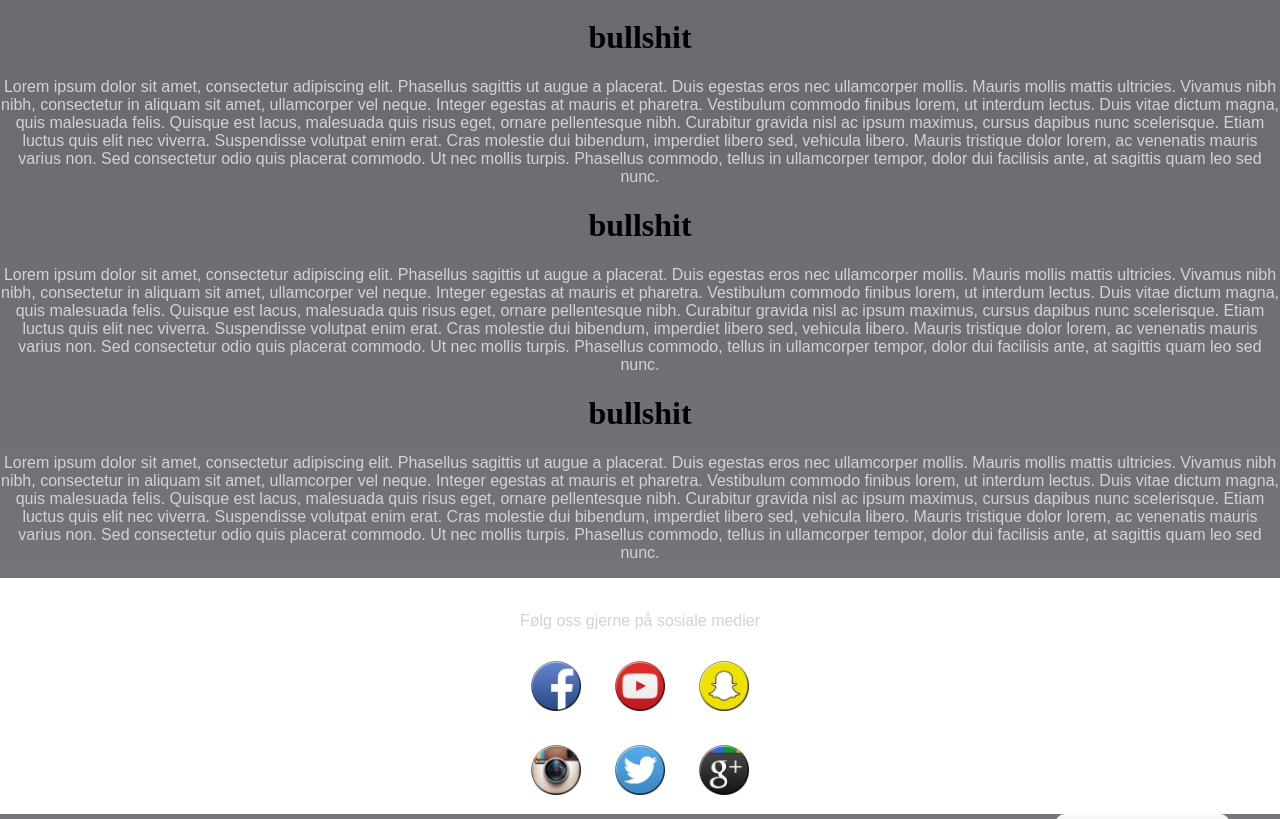
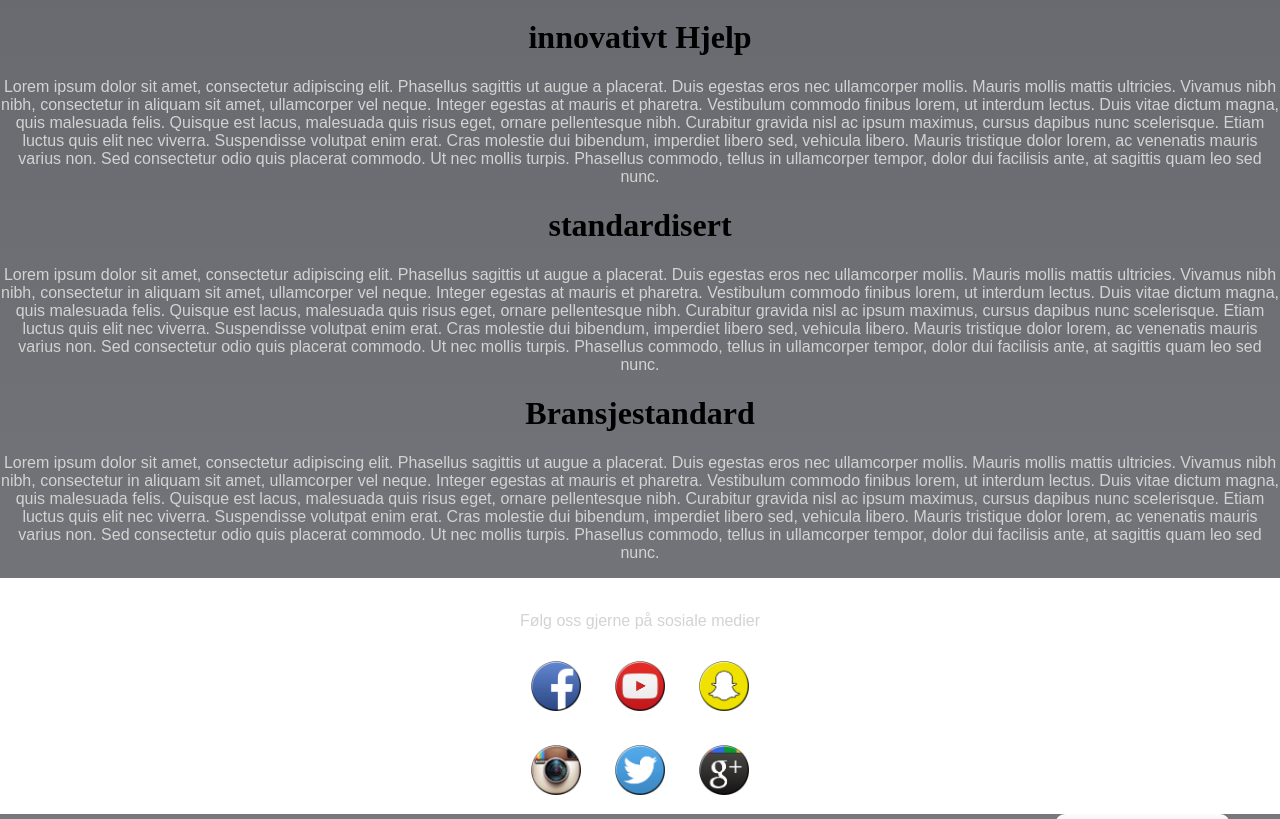
Before and after one commit to AIiha/oblig2, a plain HTML site: page index.html in a window 1280 px wide. Shown: the part 979-1798 px from the top of the page. Drawn offline with nearby package versions, Linux system fonts and the light colour scheme; a script that the page names is missing.

Commit message:
redigert index

```diff
--- a/index.html
+++ b/index.html
@@ -36,11 +36,11 @@
 
     <div class="main">
       <p class="vignette"><img src="bilder/berzidualweild.jpg" alt="front" height="800" width="2900"></p>
-        <h1>bullshit</h1>
+        <h1>innovativt Hjelp</h1>
         <p>Lorem ipsum dolor sit amet, consectetur adipiscing elit. Phasellus sagittis ut augue a placerat. Duis egestas eros nec ullamcorper mollis. Mauris mollis mattis ultricies. Vivamus nibh nibh, consectetur in aliquam sit amet, ullamcorper vel neque. Integer egestas at mauris et pharetra. Vestibulum commodo finibus lorem, ut interdum lectus. Duis vitae dictum magna, quis malesuada felis. Quisque est lacus, malesuada quis risus eget, ornare pellentesque nibh. Curabitur gravida nisl ac ipsum maximus, cursus dapibus nunc scelerisque. Etiam luctus quis elit nec viverra. Suspendisse volutpat enim erat. Cras molestie dui bibendum, imperdiet libero sed, vehicula libero. Mauris tristique dolor lorem, ac venenatis mauris varius non. Sed consectetur odio quis placerat commodo. Ut nec mollis turpis. Phasellus commodo, tellus in ullamcorper tempor, dolor dui facilisis ante, at sagittis quam leo sed nunc.</p>
-        <h1>bullshit</h1>
+        <h1>standardisert</h1>
         <p>Lorem ipsum dolor sit amet, consectetur adipiscing elit. Phasellus sagittis ut augue a placerat. Duis egestas eros nec ullamcorper mollis. Mauris mollis mattis ultricies. Vivamus nibh nibh, consectetur in aliquam sit amet, ullamcorper vel neque. Integer egestas at mauris et pharetra. Vestibulum commodo finibus lorem, ut interdum lectus. Duis vitae dictum magna, quis malesuada felis. Quisque est lacus, malesuada quis risus eget, ornare pellentesque nibh. Curabitur gravida nisl ac ipsum maximus, cursus dapibus nunc scelerisque. Etiam luctus quis elit nec viverra. Suspendisse volutpat enim erat. Cras molestie dui bibendum, imperdiet libero sed, vehicula libero. Mauris tristique dolor lorem, ac venenatis mauris varius non. Sed consectetur odio quis placerat commodo. Ut nec mollis turpis. Phasellus commodo, tellus in ullamcorper tempor, dolor dui facilisis ante, at sagittis quam leo sed nunc.</p>
-        <h1>bullshit</h1>
+        <h1>Bransjestandard</h1>
         <p>Lorem ipsum dolor sit amet, consectetur adipiscing elit. Phasellus sagittis ut augue a placerat. Duis egestas eros nec ullamcorper mollis. Mauris mollis mattis ultricies. Vivamus nibh nibh, consectetur in aliquam sit amet, ullamcorper vel neque. Integer egestas at mauris et pharetra. Vestibulum commodo finibus lorem, ut interdum lectus. Duis vitae dictum magna, quis malesuada felis. Quisque est lacus, malesuada quis risus eget, ornare pellentesque nibh. Curabitur gravida nisl ac ipsum maximus, cursus dapibus nunc scelerisque. Etiam luctus quis elit nec viverra. Suspendisse volutpat enim erat. Cras molestie dui bibendum, imperdiet libero sed, vehicula libero. Mauris tristique dolor lorem, ac venenatis mauris varius non. Sed consectetur odio quis placerat commodo. Ut nec mollis turpis. Phasellus commodo, tellus in ullamcorper tempor, dolor dui facilisis ante, at sagittis quam leo sed nunc.</p>
     </div>
     <footer>
```
